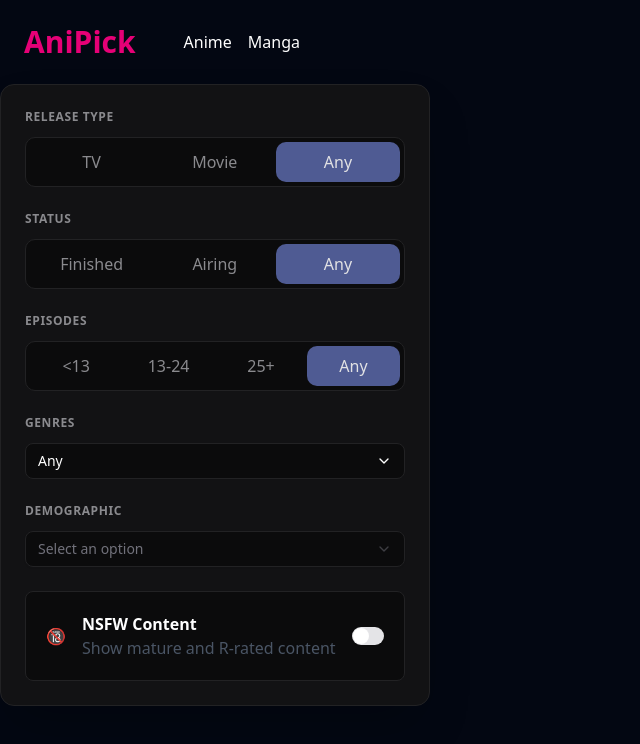
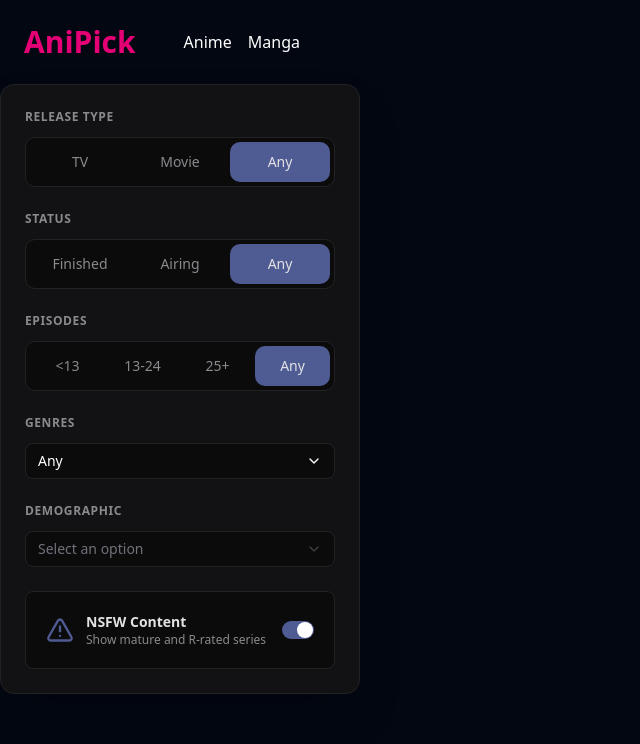
Before and after one commit to C1fer/anipick, a React (Vite) app: page / in a window 1280 px wide. Shown: the top 744 px of the page, without its empty margins (0-640 px from the left). Built offline with nearby package versions, Linux system fonts and the light colour scheme.

Commit message:
feat: nsfw toggle updates

```diff
--- a/src/components/AnimeFilterView/AnimeFilterView.tsx
+++ b/src/components/AnimeFilterView/AnimeFilterView.tsx
@@ -3,6 +3,7 @@
 import { ToggleRadio } from "../ToggleRadio/ToggleRadio";
 import { CustomSelect } from "../CustomSelect/CustomSelect";
 import { CustomDropdown } from "../CustomDropdown/CustomDropdown";
+import { NSFWToggle } from "../NSFWToggle/NSFWToggle";
 
 export const AnimeFilterView = () => {
     const {
@@ -12,18 +13,6 @@
        onToggleSFW,
        onSelectGenres
     } = useAnimeFilterView();
-
-
-    const showNSFWToggle = () => (
-        <div className="p-5 bg-background-ultra-dark rounded-md border border-border-dark flex items-center gap-4">
-            <span>🔞</span>
-            <div className="flex-col">
-                <p className="font-bold text-white">NSFW Content</p>
-                <p className="text-gray-600">Show mature and R-rated content</p>
-            </div>
-            <Switch onClick={onToggleSFW} value={Number(state.sfw)}/>
-        </div>
-    )
 
     return (
         <div className="flex-col flex bg-card-dark rounded-xl border border-border-dark p-6 shadow-2xl gap-y-6 align-center">
@@ -52,14 +41,15 @@
                 onSelected={(value) => onSelectGenres(value)}
                 showSelectionBadges={true}
             />
-
             <CustomSelect
                 label="Demographic"
                 options={lists.demographics}
                 onSelected={(value) => handleChange('demographics', value)}
             />
-
-            {showNSFWToggle()}
+            <NSFWToggle
+                isChecked={state.sfw}
+                onToggle={onToggleSFW}
+            />
         </div>
     )
 }
--- /dev/null
+++ b/src/components/NSFWToggle/NSFWToggle.tsx
@@ -0,0 +1,25 @@
+import { TriangleAlert } from "lucide-react";
+import { Switch } from "../ui/switch";
+
+type NSFWToggleProps = {
+    isChecked: boolean;
+    onToggle: () => void;
+}
+
+export const NSFWToggle = (props: NSFWToggleProps): React.ReactElement => (
+        <div className="flex items-center justify-between gap-4 p-5 bg-background-ultra-dark rounded-md border border-border-dark ">
+            <div className="flex items-center gap-3">
+                <TriangleAlert className="text-accent-indigo w-7 h-7" strokeWidth={2}/>
+                <div className="flex-col">
+                    <p className="text-text-off-white font-bold text-sm">NSFW Content</p>
+                    <p className="text-text-muted text-xs">Show mature and R-rated series</p>
+                </div>
+            </div>
+
+            <Switch
+                className="cursor-pointer data-[state=unchecked]:bg-border-dark data-[state=checked]:bg-accent-indigo"
+                onClick={props.onToggle}
+                checked={props.isChecked}
+            />
+        </div>
+    )
--- a/src/components/ToggleRadio/ToggleRadio.tsx
+++ b/src/components/ToggleRadio/ToggleRadio.tsx
@@ -14,7 +14,7 @@
                             value={value}
                             checked={props.selectedValue === value}
                             onChange={() => props.onSelected(value)} />
-                        <div className="flex h-10 items-center justify-center rounded-lg text-text-muted peer-checked:bg-accent-indigo peer-checked:text-text-off-white font-medium transition-all">
+                        <div className="flex h-10 items-center justify-center rounded-lg text-sm text-text-muted peer-checked:bg-accent-indigo peer-checked:text-text-off-white font-medium transition-all">
                             {key}
                         </div>
                     </label>
```
